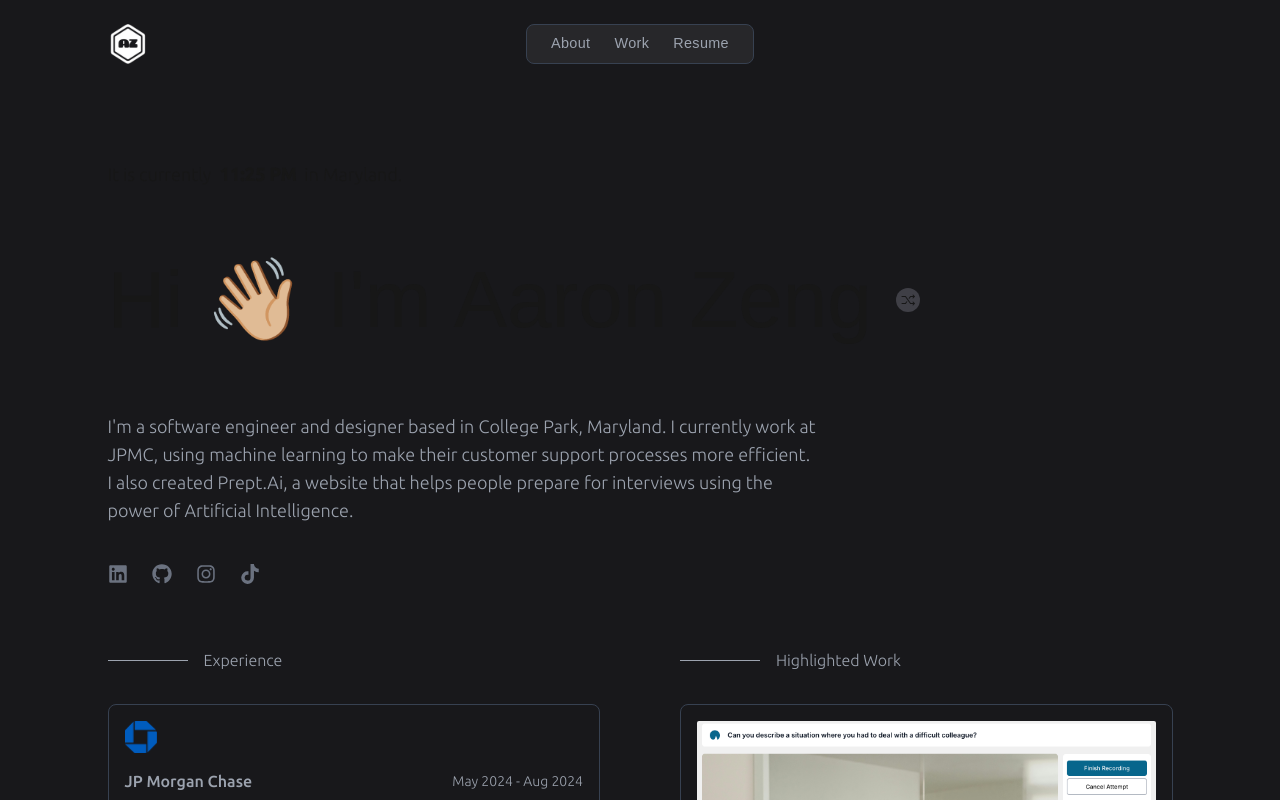
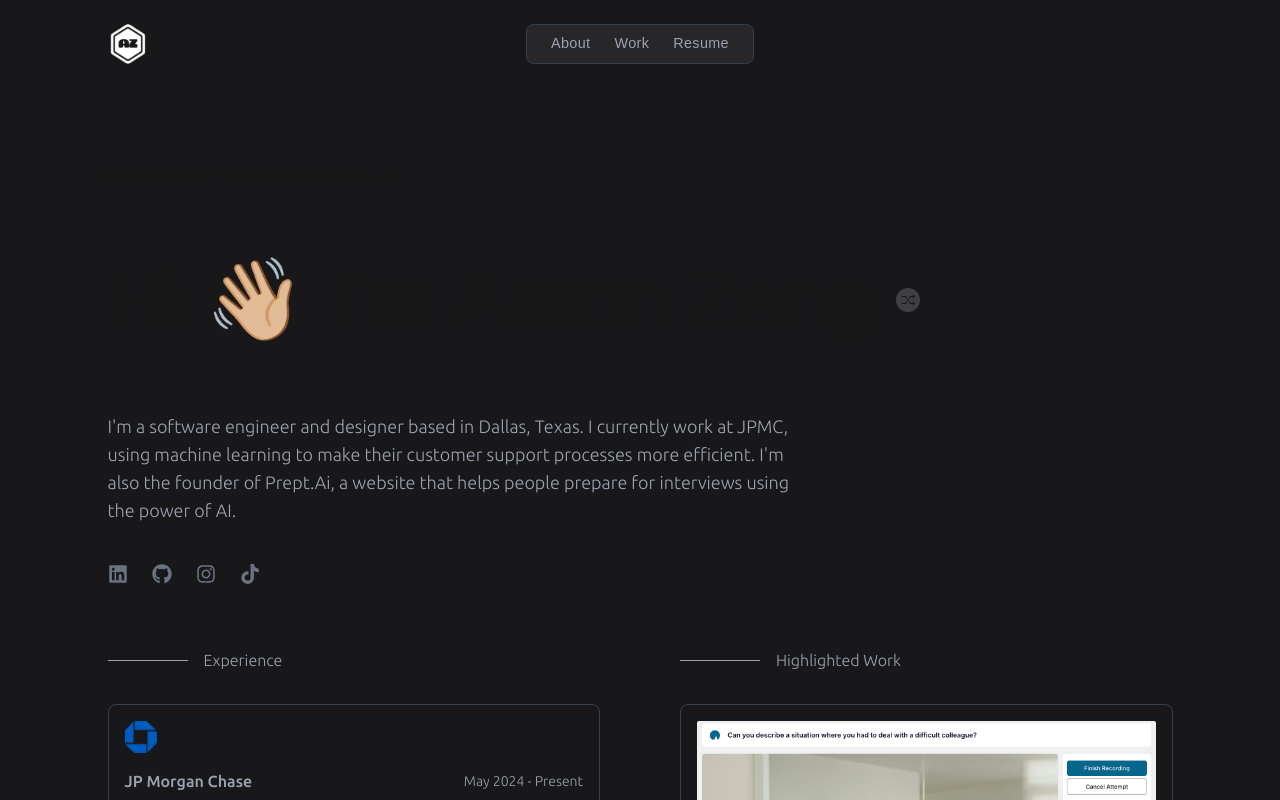
Before and after one commit to azeng4499/Personal-Website, a Next.js app: page / in a window 1280 px wide. Shown: the top 800 px of the page. Built offline with nearby package versions, Linux system fonts and the light colour scheme; a web font is replaced by a local one.

Commit message:
changed time zone

```diff
--- a/src/app/page.js
+++ b/src/app/page.js
@@ -89,7 +89,7 @@ const getCurrentTime = () => {
   const now = new Date();
 
   const options = {
-    timeZone: "America/New_York",
+    timeZone: "America/Chicago",
     hour: "2-digit",
     minute: "2-digit",
     hour12: true,
@@ -142,7 +142,7 @@ export default function Home() {
               className={`text-base sm:text-lg flex justify-start items-center gap-2 ${ubuntu.className}`}
             >
               It is currently
-              <div className="font-bold">{getCurrentTime()}</div> in Maryland.
+              <div className="font-bold">{getCurrentTime()}</div> in Dallas, TX.
             </div>
             <div className="text-lg flex justify-start items-center gap-2 mt-16 h-24">
               <div className="flex flex-col text-[3rem] sm:text-[4rem] lg:text-[5rem] lg:flex-row lg:justify-end lg:items-end">
@@ -179,11 +179,11 @@ export default function Home() {
             <div
               className={`text-lg flex justify-start items-center gap-2 mt-16 w-full md:w-4/5 lg:w-2/3 text-gray-400 ${ubuntu.className}`}
             >
-              I&apos;m a software engineer and designer based in College Park,
-              Maryland. I currently work at JPMC, using machine learning to make
-              their customer support processes more efficient. I also created
+              I&apos;m a software engineer and designer based in Dallas, Texas.
+              I currently work at JPMC, using machine learning to make their
+              customer support processes more efficient. I'm also the founder of
               Prept.Ai, a website that helps people prepare for interviews using
-              the power of Artificial Intelligence.
+              the power of AI.
             </div>
             <div className="flex justify-start items-center gap-6 mt-10 text-gray-500 text-xl">
               <FaLinkedin
@@ -227,8 +227,8 @@ export default function Home() {
                 <ExperienceCard
                   tags={["Spark", "Pandas", "AWS"]}
                   companyName="JP Morgan Chase"
-                  dates="May 2024 - Aug 2024"
-                  role="SWE Intern"
+                  dates="May 2024 - Present"
+                  role="Software Engineer"
                   roleSpecific="Machine Learning"
                   details="Contributed to the Machine Learning & Intelligent Operations department using Python to work on AI tools that enhance the efficiency of the company’s customer support processes."
                 />
```
Also changed, not shown: 1 other file (tests, documents, lock files or other folders).
